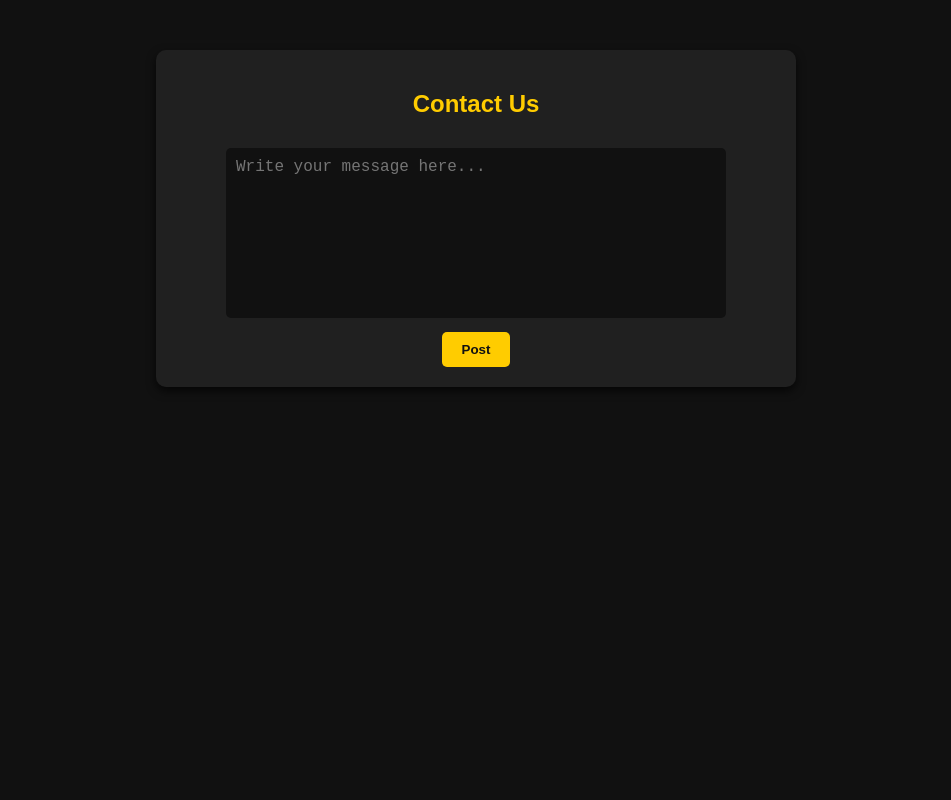
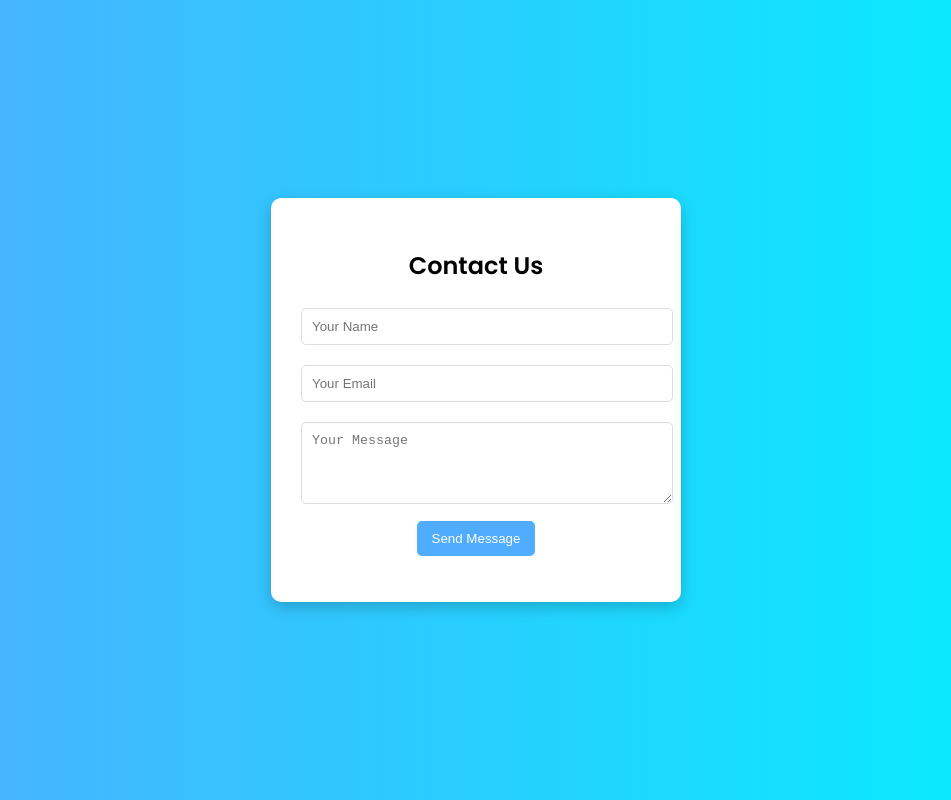
Before and after one commit to GitJinHub878/diamondnetwork, a plain HTML site: page contact.html in a window 1280 px wide. Shown: the whole page, without its empty margins (164-1115 px from the left). Drawn offline with nearby package versions, Linux system fonts and the light colour scheme.

Commit message:
Update contact.html

```diff
--- a/contact.html
+++ b/contact.html
@@ -3,100 +3,91 @@
 <head>
     <meta charset="UTF-8">
     <meta name="viewport" content="width=device-width, initial-scale=1.0">
-    <title>Contact Us - Diamond Network</title>
-    <script src="https://cdn.emailjs.com/dist/email.min.js"></script>
-    <script>
-        (function () {
-            emailjs.init('disQUYpdW0IBycFIY'); // Replace with your EmailJS user ID
-        })();
-    </script>
+    <title>Contact Us</title>
+    <link href="https://fonts.googleapis.com/css2?family=Poppins:wght@300;400;600&display=swap" rel="stylesheet">
     <style>
-        /* General Styles */
         body {
-            font-family: Arial, sans-serif;
+            font-family: 'Poppins', sans-serif;
+            background: linear-gradient(to right, #4facfe, #00f2fe);
+            display: flex;
+            justify-content: center;
+            align-items: center;
+            height: 100vh;
             margin: 0;
-            background-color: #111;
-            color: white;
+        }
+        .container {
+            background: white;
+            padding: 30px;
+            border-radius: 10px;
+            box-shadow: 0 5px 15px rgba(0, 0, 0, 0.2);
+            width: 350px;
             text-align: center;
         }
-
-        .contact-box {
-            background-color: rgba(34, 34, 34, 0.9);
-            width: 80%;
-            max-width: 600px;
-            margin: 50px auto;
-            padding: 20px;
-            border-radius: 10px;
-            box-shadow: 0px 4px 10px rgba(0, 0, 0, 0.7);
+        h2 {
+            margin-bottom: 15px;
         }
-
-        .contact-box h2 {
-            color: #ffcc00;
+        input, textarea {
+            width: 100%;
+            padding: 10px;
+            margin: 10px 0;
+            border: 1px solid #ddd;
+            border-radius: 5px;
         }
-
-        .contact-box textarea {
-            width: 80%;
-            height: 150px;
-            margin-top: 10px;
-            padding: 10px;
-            background-color: #111;
+        button {
+            background: #4facfe;
             color: white;
+            padding: 10px 15px;
             border: none;
             border-radius: 5px;
-            font-size: 16px;
-            resize: none;
+            cursor: pointer;
         }
-
-        .contact-box button {
-            background-color: #ffcc00;
-            color: #111;
-            padding: 10px 20px;
-            border-radius: 5px;
-            border: none;
-            cursor: pointer;
-            font-weight: bold;
-            margin-top: 10px;
-        }
-
-        .contact-box button:hover {
-            background-color: #ffcc00;
+        button:hover {
+            background: #00c9ff;
         }
     </style>
 </head>
 <body>
 
-    <!-- Contact Us Section -->
-    <div class="contact-box">
+    <div class="container">
         <h2>Contact Us</h2>
         <form id="contact-form">
-            <textarea name="message" id="message" placeholder="Write your message here..." required></textarea>
-            <br>
-            <button type="button" onclick="sendMessage()">Post</button>
+            <input type="text" id="name" placeholder="Your Name" required>
+            <input type="email" id="email" placeholder="Your Email" required>
+            <textarea id="message" rows="4" placeholder="Your Message" required></textarea>
+            <button type="submit">Send Message</button>
         </form>
+        <p id="status"></p>
     </div>
 
+    <script src="https://cdn.jsdelivr.net/npm/@emailjs/browser@3/dist/email.min.js"></script>
     <script>
-        function sendMessage() {
-            var message = document.getElementById("message").value;
+        (function() {
+            emailjs.init("disQUYpdW0IBycFIY"); // Your Public Key
+        })();
 
-            if (message.trim() === "") {
-                alert("Please write a message before posting.");
-                return;
-            }
+        document.getElementById("contact-form").addEventListener("submit", function(event) {
+            event.preventDefault();
 
-            var templateParams = {
+            let name = document.getElementById("name").value;
+            let email = document.getElementById("email").value;
+            let message = document.getElementById("message").value;
+
+            let templateParams = {
+                from_name: name,
+                from_email: email,
                 message: message
             };
 
-            emailjs.send('service_7hi75yy', 'template_hzf4vbh', templateParams)
+            emailjs.send("service_7hi75yy", "template_yiubxsf", templateParams)
                 .then(function(response) {
-                    alert("Your message has been sent successfully!");
-                    document.getElementById("contact-form").reset();  // Reset the form after submission
+                    document.getElementById("status").innerText = "Message sent successfully!";
+                    document.getElementById("status").style.color = "green";
+                    document.getElementById("contact-form").reset();
                 }, function(error) {
-                    alert("Something went wrong, please try again later.");
-                    console.log(error);
+                    document.getElementById("status").innerText = "Failed to send message.";
+                    document.getElementById("status").style.color = "red";
                 });
-        }
+        });
     </script>
 
 </body>
```
